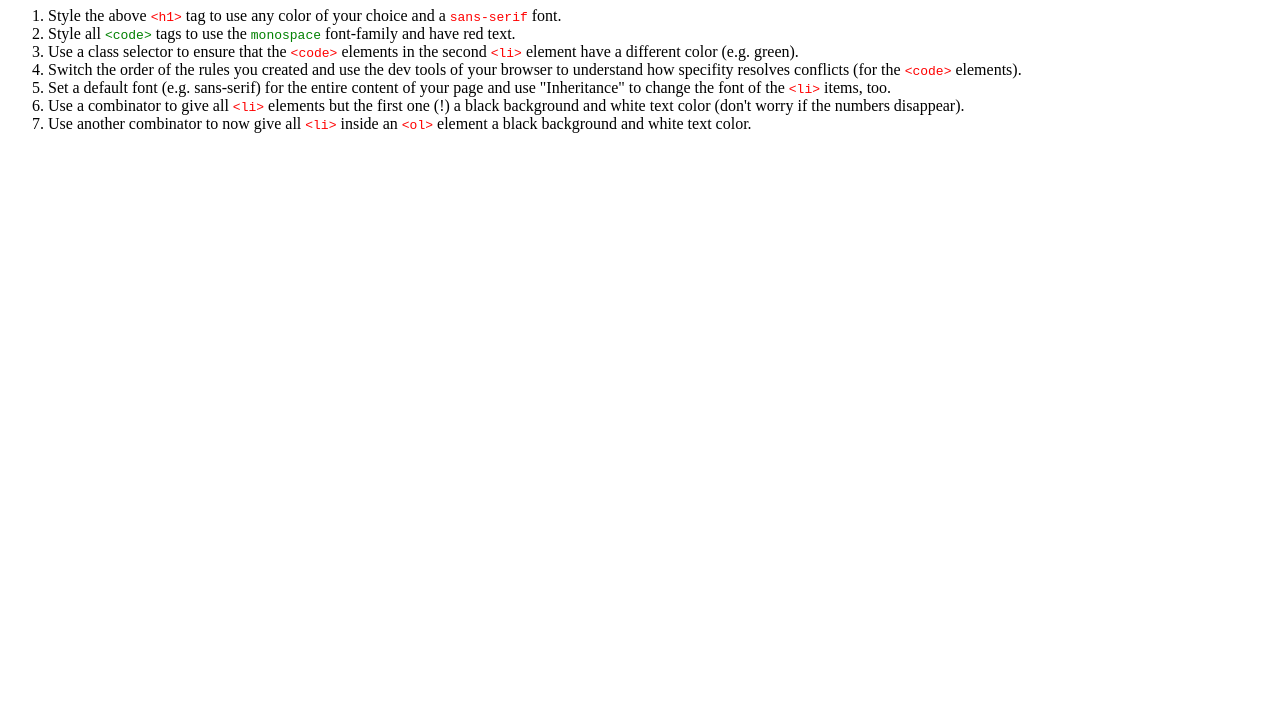
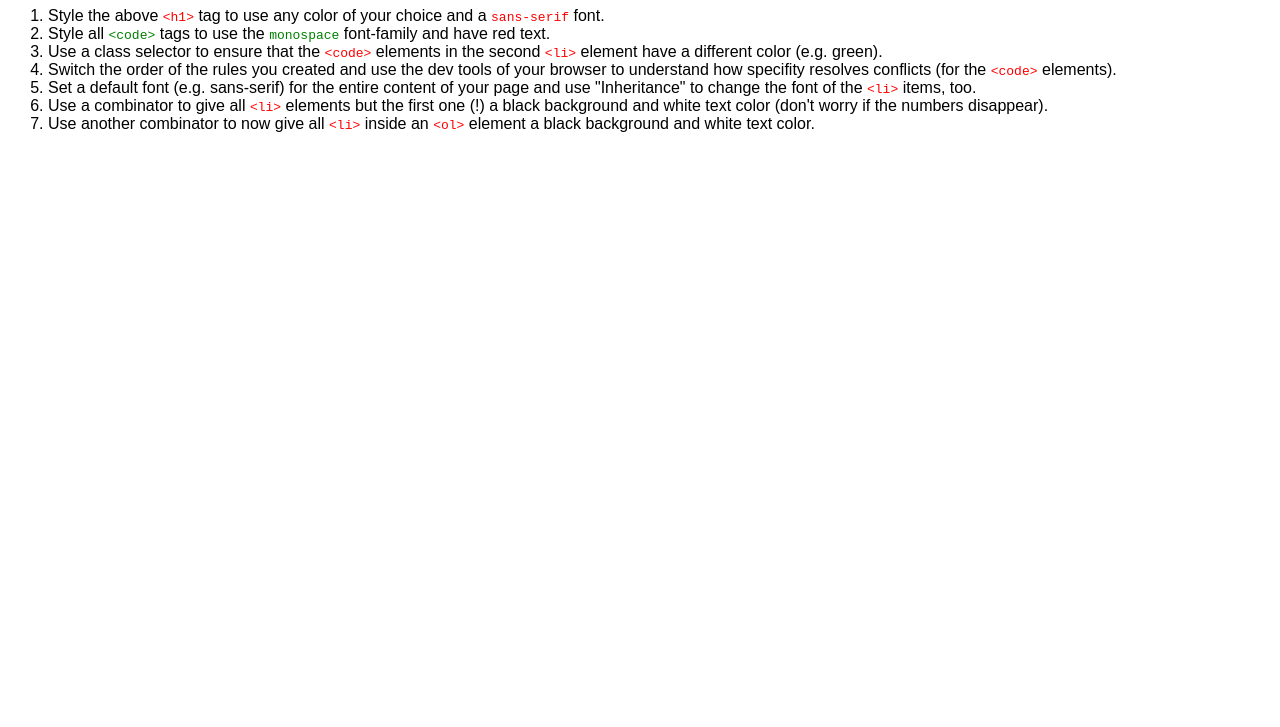
Before and after one commit to WiseMarius/CSSPlayground, a plain HTML site: page index.html in a window 1280 px wide. Shown: the part 73-800 px from the top of the page. Drawn offline with Linux system fonts and the light colour scheme.

Commit message:
Exercise 5

```diff
--- a/main.css
+++ b/main.css
@@ -11,3 +11,11 @@ code {
 .green-text code {
   color: green;
 }
+
+body {
+  font-family: Sans-Serif;
+}
+
+li {
+  font-family: inherit;
+}
```
